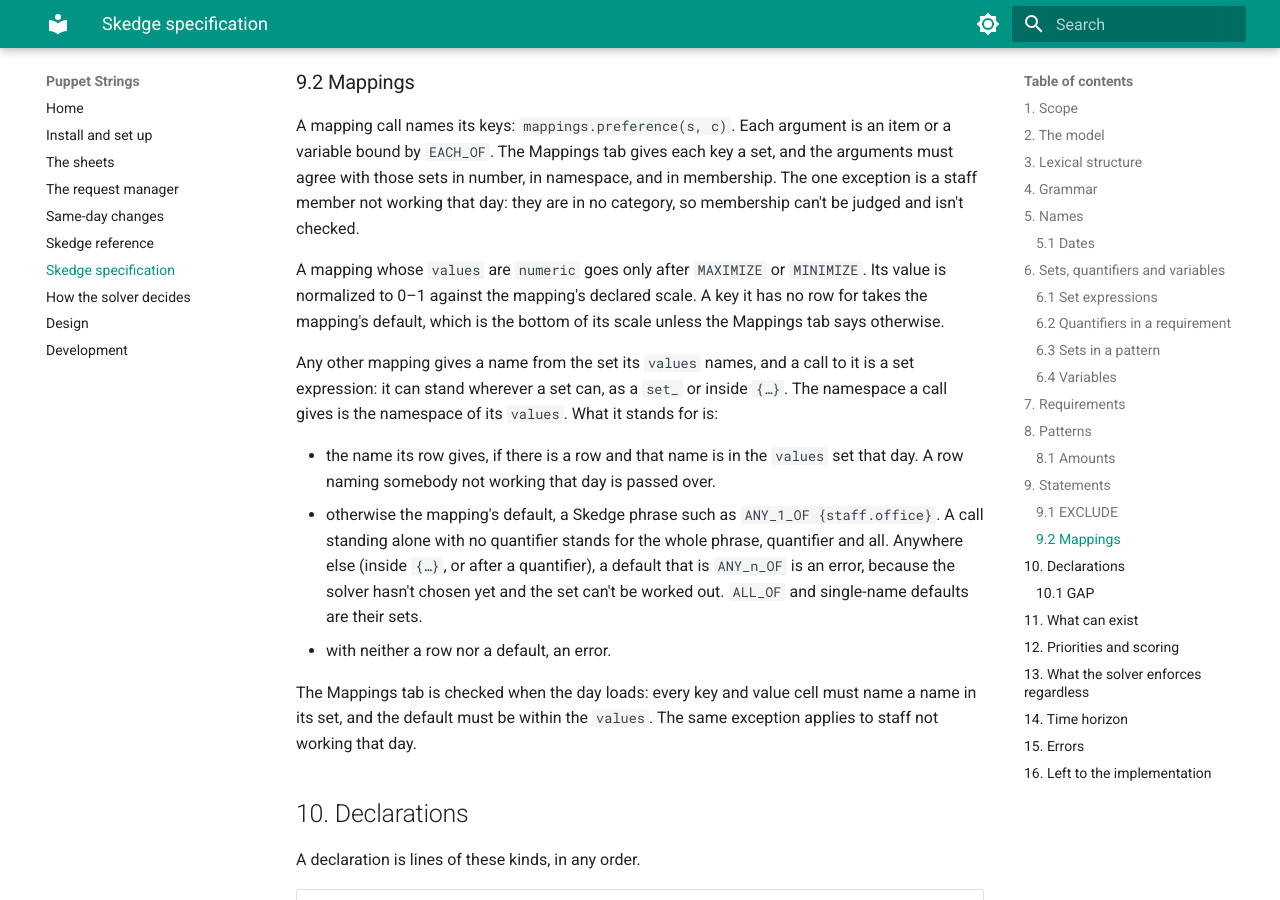
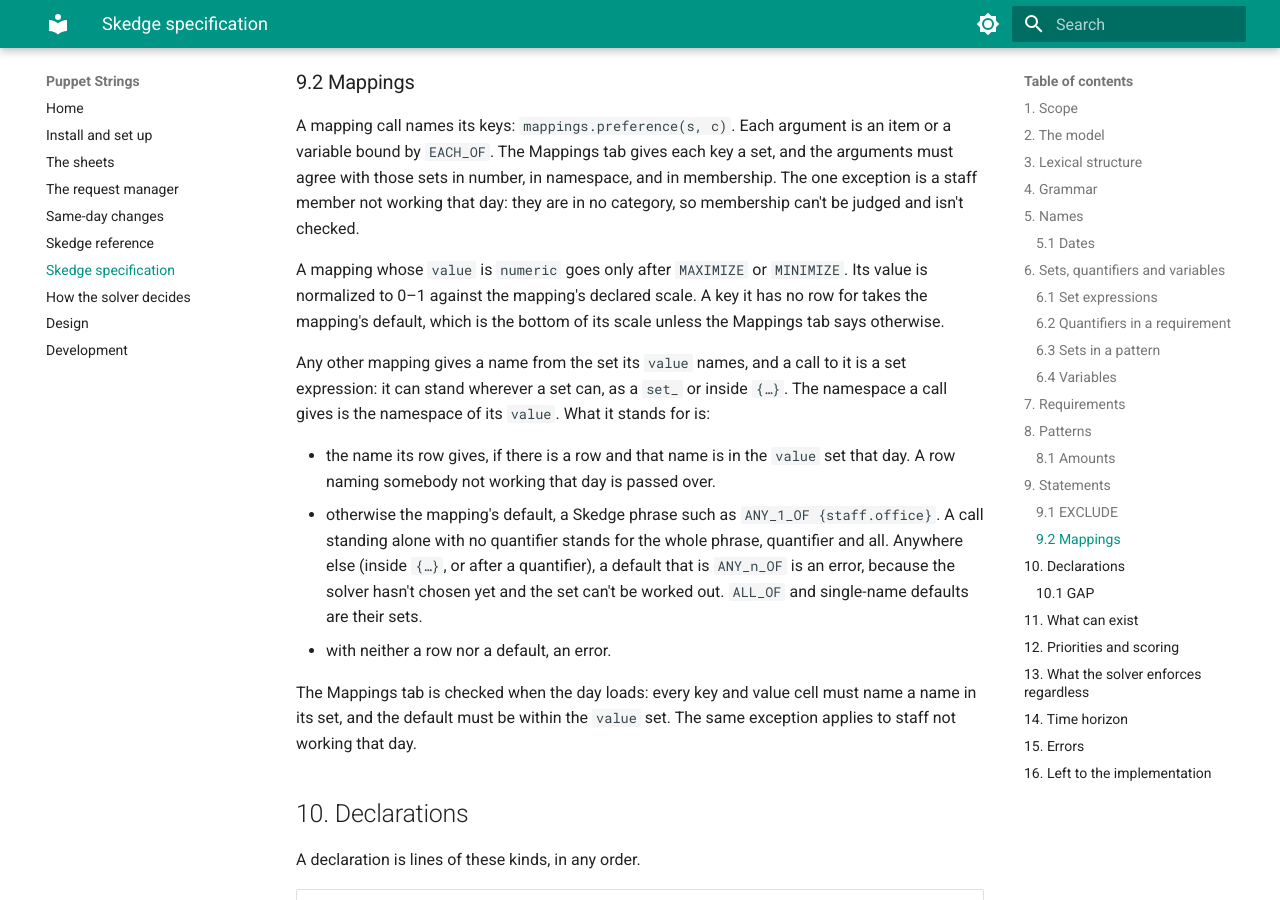
Before and after one commit to Dylan-Puppet-Master/Puppet-Strings, an MkDocs documentation site: the page built from docs/spec.md, in a window 1280 px wide and 900 px high, scrolled down 11899 px. Built offline with MkDocs 1.6.1 and Material for MkDocs 9.7.7, drawn with Linux system fonts in a browser that asks for light colours.

Commit message:
change "values" to "value" in mappings

```diff
--- a/docs/spec.md
+++ b/docs/spec.md
@@ -449,16 +449,16 @@ agree with those sets in number, in namespace, and in membership. The one except
 staff member not working that day: they are in no category, so membership can't be judged
 and isn't checked.
 
-A mapping whose `values` are `numeric` goes only after `MAXIMIZE` or `MINIMIZE`. Its value
+A mapping whose `value` is `numeric` goes only after `MAXIMIZE` or `MINIMIZE`. Its value
 is normalized to 0–1 against the mapping's declared scale. A key it has no row for takes
 the mapping's default, which is the bottom of its scale unless the Mappings tab says
 otherwise.
 
-Any other mapping gives a name from the set its `values` names, and a call to it is a set
+Any other mapping gives a name from the set its `value` names, and a call to it is a set
 expression: it can stand wherever a set can, as a `set_` or inside `{…}`. The namespace a
-call gives is the namespace of its `values`. What it stands for is:
+call gives is the namespace of its `value`. What it stands for is:
 
-- the name its row gives, if there is a row and that name is in the `values` set that day.
+- the name its row gives, if there is a row and that name is in the `value` set that day.
   A row naming somebody not working that day is passed over.
 - otherwise the mapping's default, a Skedge phrase such as `ANY_1_OF {staff.office}`. A
   call standing alone with no quantifier stands for the whole phrase, quantifier and all.
@@ -468,7 +468,7 @@ call gives is the namespace of its `values`. What it stands for is:
 - with neither a row nor a default, an error.
 
 The Mappings tab is checked when the day loads: every key and value cell must name a name
-in its set, and the default must be within the `values`. The same exception applies to
+in its set, and the default must be within the `value` set. The same exception applies to
 staff not working that day.
 
 ## 10. Declarations
```
Also changed, not shown: docs/sheets.md (+4 -4 lines), docs/technical-outline.md (+2 -2 lines), 8 other files.
